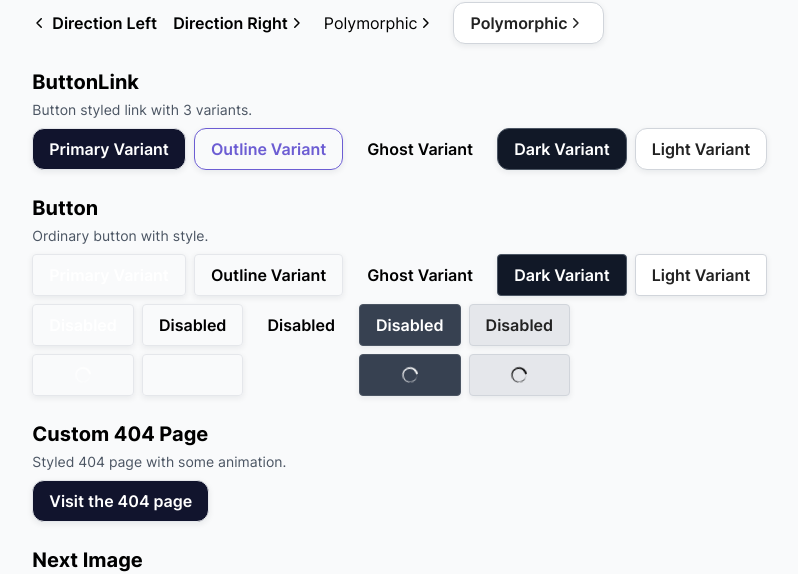
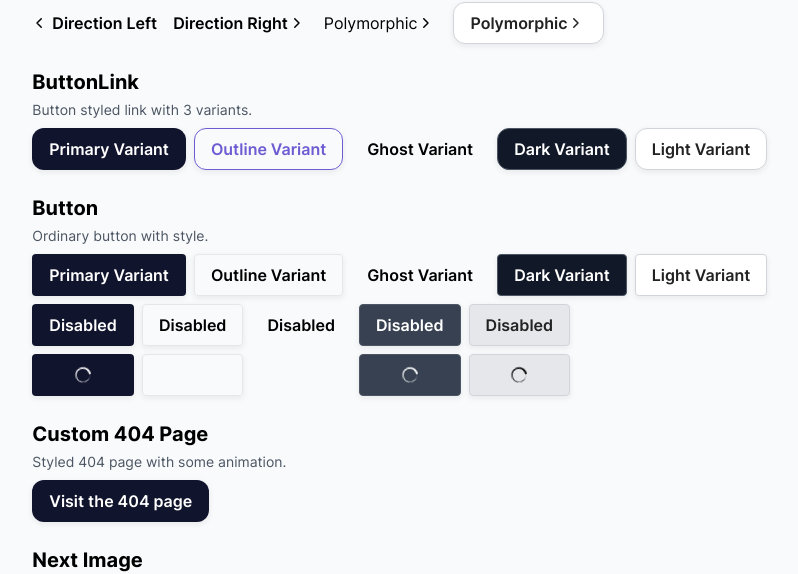
Before and after one commit to snax4a/offerexchange.net, a Next.js app: page /components in a window 1280 px wide. Shown: the part 880-1454 px from the top of the page, without its empty margins (21-819 px from the left). Built offline with nearby package versions, Linux system fonts and the light colour scheme.

Commit message:
fix: incorrect primary button styles

```diff
--- a/src/components/buttons/Button.tsx
+++ b/src/components/buttons/Button.tsx
@@ -45,10 +45,10 @@ const Button = React.forwardRef<HTMLButtonElement, ButtonProps>(
           //#region  //*=========== Variants ===========
           [
             variant === 'primary' && [
-              'bg-primary-500 text-white',
-              'border-primary-600 border',
-              'hover:bg-primary-600 hover:text-white',
-              'active:bg-primary-500',
+              'bg-primary text-white',
+              'border border-primary/60',
+              'hover:bg-primary/90 hover:text-white',
+              'active:bg-primary/90',
               'disabled:bg-primary-400 disabled:hover:bg-primary-400',
             ],
             variant === 'outline' && [
--- a/src/components/links/ButtonLink.tsx
+++ b/src/components/links/ButtonLink.tsx
@@ -32,9 +32,9 @@ const ButtonLink = React.forwardRef<HTMLAnchorElement, ButtonLinkProps>(
           [
             variant === 'primary' && [
               'bg-primary text-white',
-              'border-primary-600 border',
-              'hover:bg-primary-600 hover:text-white',
-              'active:bg-primary-500',
+              'border border-primary/60',
+              'hover:bg-primary/90 hover:text-white',
+              'active:bg-primary/90',
               'disabled:bg-primary-400 disabled:hover:bg-primary-400',
             ],
             variant === 'outline' && [
```
